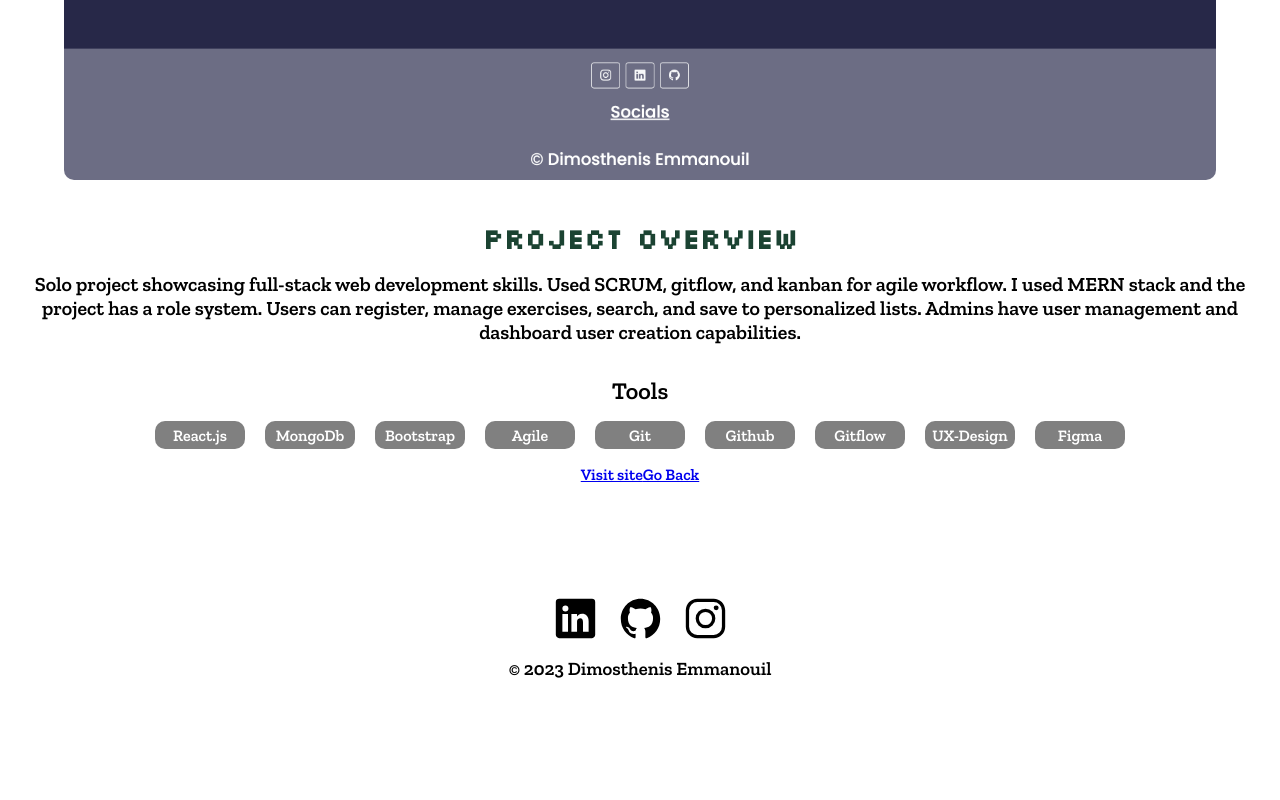
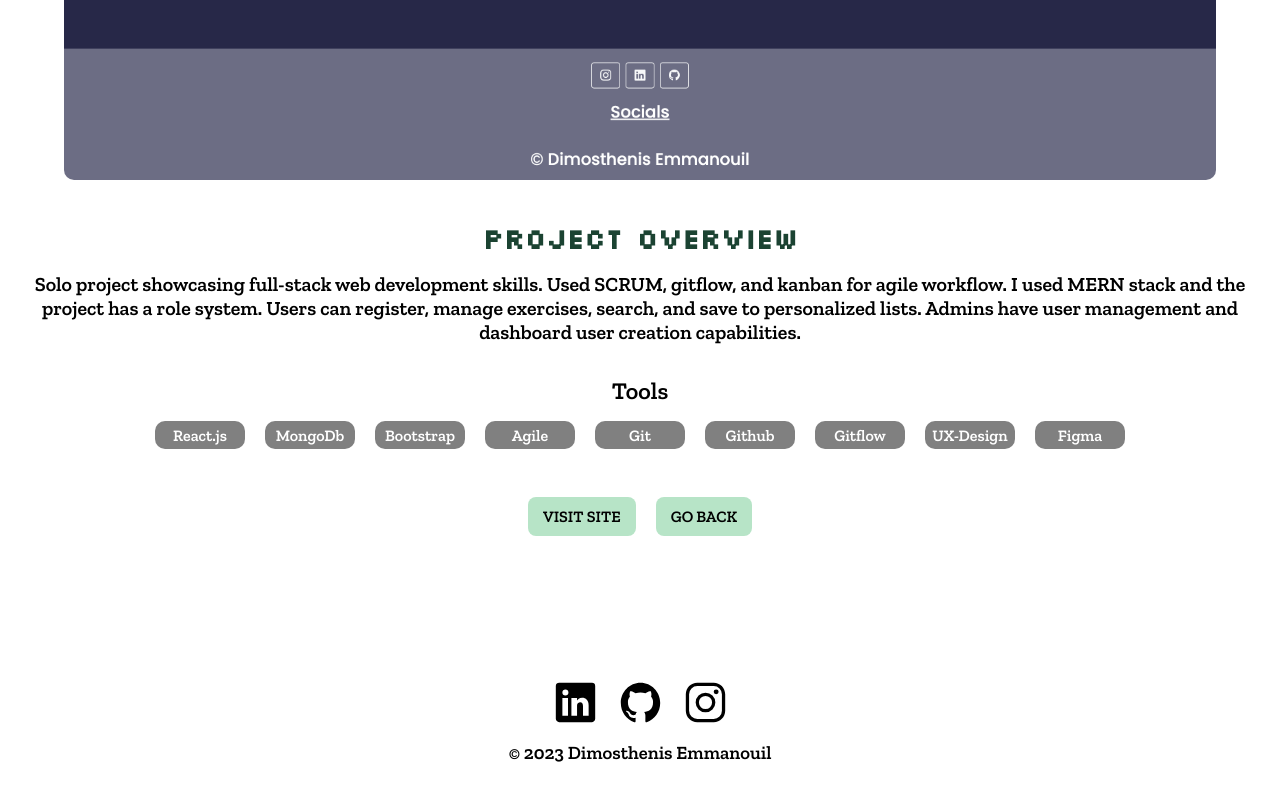
Before and after one commit to Albatraoz12/Portfolio, a React (Vite) app: page /project/Dtrain in a window 1280 px wide. Shown: the part 757-1557 px from the top of the page. Before the commit the page ends 1501 px from the top, so only its background shows below. Built offline with nearby package versions, Linux system fonts and the light colour scheme.

Commit message:
style the link buttons

```diff
--- a/src/components/projectId/ProjectId.jsx
+++ b/src/components/projectId/ProjectId.jsx
@@ -41,15 +41,18 @@ const ProjectId = ({ project }) => {
             ))}
         </div>
       </section>
-      <section>
+      <section className='links'>
         <a
           href={project.websiteLink ? project.websiteLink : project.githubLink}
           target='_blank'
           rel='noreferrer'
+          className='btn'
         >
           {project.websiteLink ? 'Visit site' : 'Visit Github'}
         </a>
-        <a href='/'>Go Back</a>
+        <a href='/' className='btn'>
+          Go Back
+        </a>
       </section>
     </>
   );
--- a/src/components/projectId/projectId.scss
+++ b/src/components/projectId/projectId.scss
@@ -71,3 +71,12 @@
     }
   }
 }
+
+.links {
+  display: flex;
+  gap: 20px;
+  .btn {
+    margin-bottom: 0;
+    margin: 2rem auto;
+  }
+}
```
